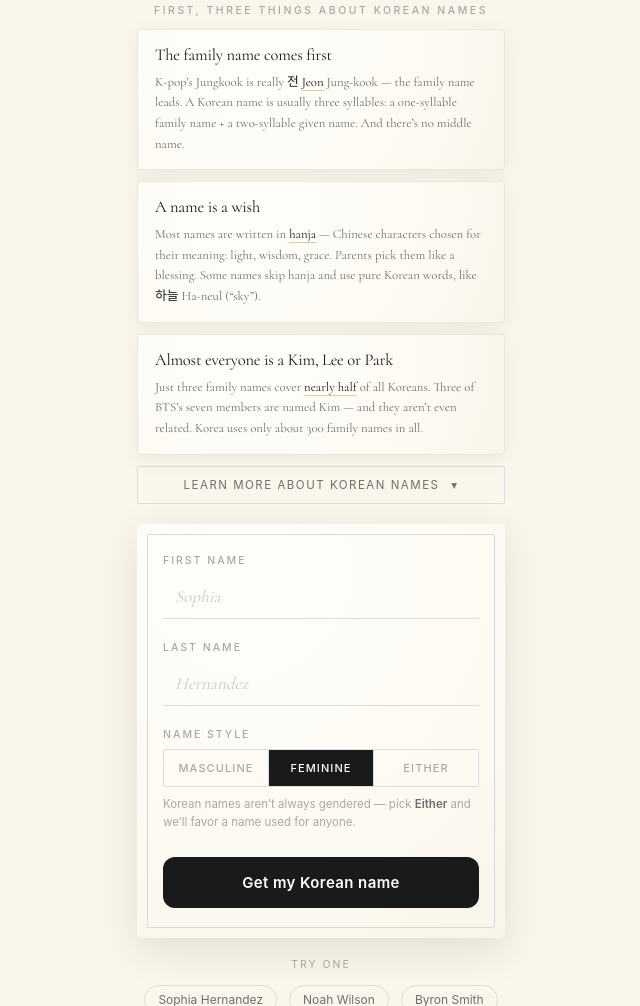
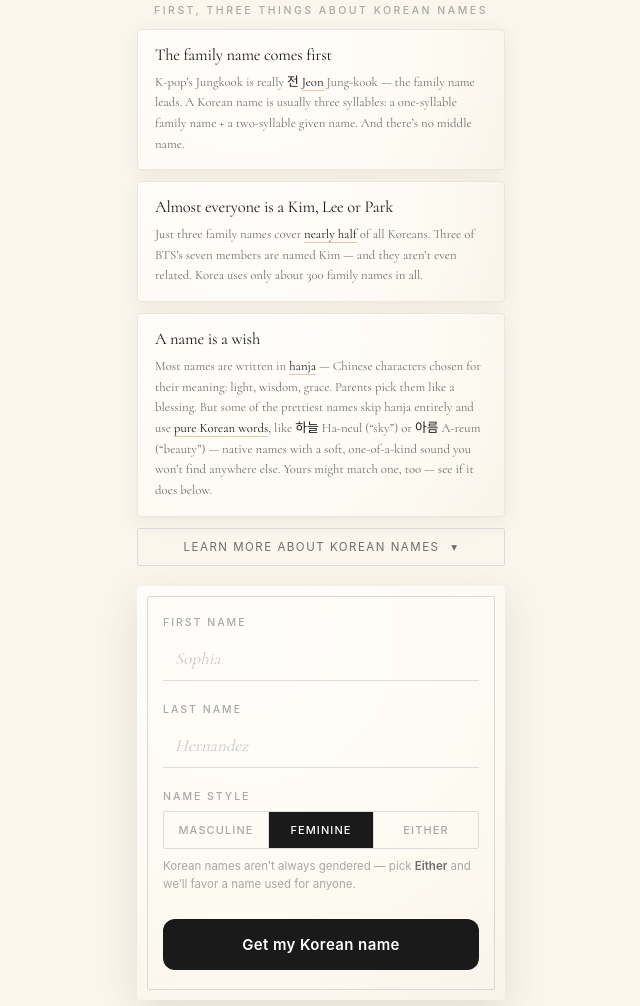
Before and after one commit to beyimg/Kname, a Flask app: page / in a window 1280 px wide. Shown: the part 291-1297 px from the top of the page, without its empty margins (319-959 px from the left). Run offline with Flask 3, Linux system fonts and the light colour scheme; parts of the project's set-up code (start-up, migrations or seed data) failed here and were passed over; some web fonts are replaced.

Commit message:
한국어 이름 정보 수정

```diff
--- a/kname_webapp/templates/index.html
+++ b/kname_webapp/templates/index.html
@@ -28,13 +28,13 @@
     </div>
 
     <div class="intro-card">
-      <div class="ic-label">A name is a wish</div>
-      <p class="ic-text">Most names are written in <b>hanja</b> &mdash; Chinese characters chosen for their meaning: light, wisdom, grace. Parents pick them like a blessing. Some names skip hanja and use pure Korean words, like <span class="kr">하늘</span> Ha-neul (&ldquo;sky&rdquo;).</p>
+      <div class="ic-label">Almost everyone is a Kim, Lee or Park</div>
+      <p class="ic-text">Just three family names cover <b>nearly half</b> of all Koreans. Three of BTS&rsquo;s seven members are named Kim &mdash; and they aren&rsquo;t even related. Korea uses only about 300 family names in all.</p>
     </div>
 
     <div class="intro-card">
-      <div class="ic-label">Almost everyone is a Kim, Lee or Park</div>
-      <p class="ic-text">Just three family names cover <b>nearly half</b> of all Koreans. Three of BTS&rsquo;s seven members are named Kim &mdash; and they aren&rsquo;t even related. Korea uses only about 300 family names in all.</p>
+      <div class="ic-label">A name is a wish</div>
+      <p class="ic-text">Most names are written in <b>hanja</b> &mdash; Chinese characters chosen for their meaning: light, wisdom, grace. Parents pick them like a blessing. But some of the prettiest names skip hanja entirely and use <b>pure Korean words</b>, like <span class="kr">하늘</span> Ha-neul (&ldquo;sky&rdquo;) or <span class="kr">아름</span> A-reum (&ldquo;beauty&rdquo;) &mdash; native names with a soft, one-of-a-kind sound you won&rsquo;t find anywhere else. Yours might match one, too &mdash; see if it does below.</p>
     </div>
 
     <details class="learn">
```
